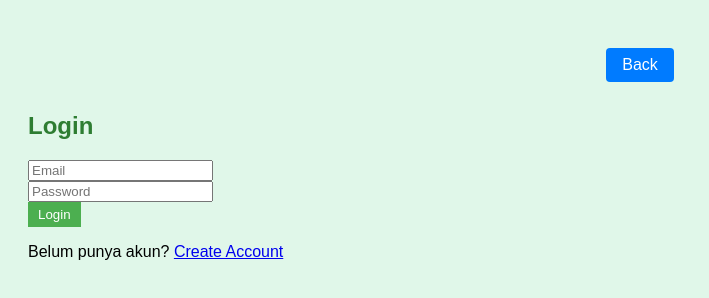
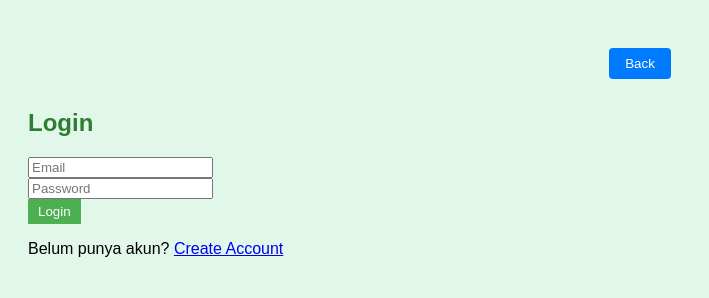
Before and after one commit to wahana108/nft-charity, a website: page public/index.html in a window 1280 px wide. Shown: the whole page, without its empty margins (0-709 px from the left). Drawn offline with nearby package versions, Linux system fonts and the light colour scheme.

Commit message:
Update index.html
<!-- Tambahkan di dalam <body>, tepat setelah tag pembuka <body> -->
<div style="text-align: center;">
  <button id="https://nft-main-bice.vercel.app" class="back-button">Back</button>
</div>

```diff
--- a/public/index.html
+++ b/public/index.html
@@ -26,10 +26,11 @@
   <script src="https://cdn.jsdelivr.net/npm/@supabase/supabase-js@2.0.0/dist/umd/supabase.min.js"></script>
 </head>
 <body>
-  <!-- Ganti tombol Back dengan elemen <a> -->
-  <div style="text-align: center;">
-    <a href="https://https://nft-main-bice.vercel.app" class="back-button">Back</a>
-  </div>
+  <!-- Tambahkan di dalam <body>, tepat setelah tag pembuka <body> -->
+<div style="text-align: center;">
+  <button id="https://nft-main-bice.vercel.app" class="back-button">Back</button>
+</div>
+
   <div id="login-form">
     <h2>Login</h2>
     <input type="email" id="email" placeholder="Email" autocomplete="email"><br>
```
